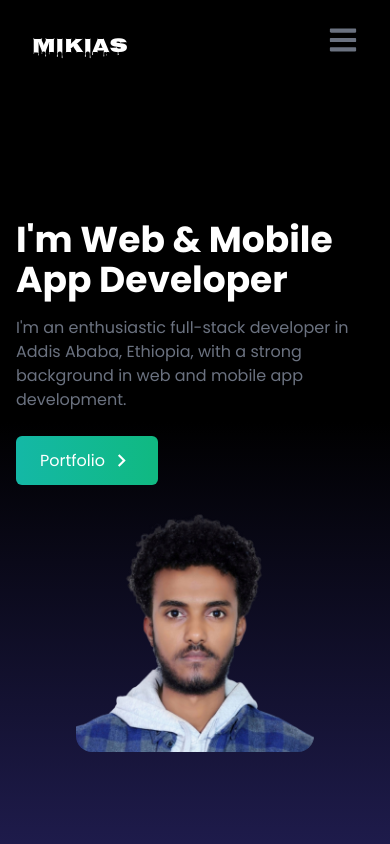
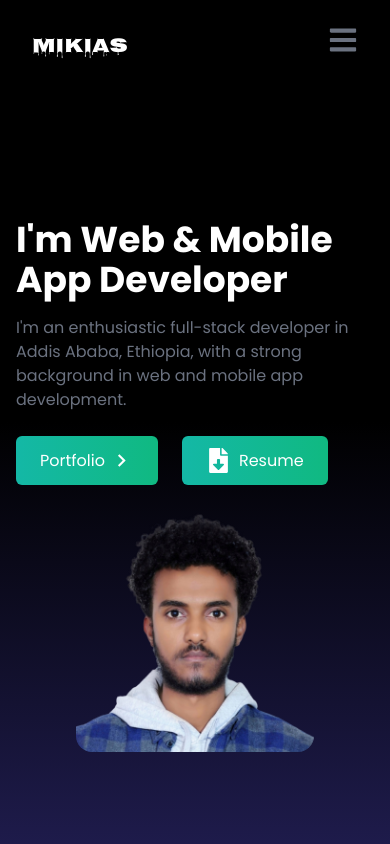
Before and after one commit to Mikias-Miessa/My-portfolio, a React (Create React App) app: page / in a window 390 px wide. Shown: the top 844 px of the page. Built offline with nearby package versions, Linux system fonts and the light colour scheme.

Commit message:
feat: add resume download button for smaller screen

```diff
--- a/src/components/Home.jsx
+++ b/src/components/Home.jsx
@@ -1,51 +1,92 @@
-import React from 'react'
-import MyPic from '../assets/myProfile.png'
-import { MdOutlineKeyboardArrowRight } from 'react-icons/md'
-import { Link } from 'react-scroll'
-import { motion } from "framer-motion"
-
+import React from 'react';
+import MyPic from '../assets/myProfile.png';
+import { MdOutlineKeyboardArrowRight } from 'react-icons/md';
+import { Link } from 'react-scroll';
+import { motion } from 'framer-motion';
+import { FaFileDownload } from 'react-icons/fa';
 const Home = () => {
   return (
-     <div name="home" className='h-screen w-full bg-gradient-to-b from-black via-black to-indigo-950'>
+    <div
+      name='home'
+      className='h-screen w-full bg-gradient-to-b from-black via-black to-indigo-950'
+    >
       <div className='max-w-screen-lg mx-auto flex flex-col items-center justify-center h-full px-4 md:flex-row pt-16'>
         <div className='flex flex-col justify-center mb-5'>
-      <motion.h2 className='text-4xl sm:text-7xl font-bold text-white mt-16'
+          <motion.h2
+            className='text-4xl sm:text-7xl font-bold text-white mt-16'
             initial={{ x: -1000 }}
             animate={{ x: 0 }}
-        transition={{ type: 'spring', stiffness: 40, damping: 10 }}>
+            transition={{ type: 'spring', stiffness: 40, damping: 10 }}
+          >
             I'm Web & Mobile App Developer
           </motion.h2>
-      <motion.p className='text-gray-500 py-4 max-w-md'
+          <motion.p
+            className='text-gray-500 py-4 max-w-md'
             initial={{ x: -1000 }}
             animate={{ x: 0 }}
-        transition={{ type: 'spring', delay: 0.2, stiffness: 40, damping: 10 }}>
-       I'm an enthusiastic full-stack developer in Addis Ababa, Ethiopia, with a strong background in web and mobile app development.
+            transition={{
+              type: 'spring',
+              delay: 0.2,
+              stiffness: 40,
+              damping: 10,
+            }}
+          >
+            I'm an enthusiastic full-stack developer in Addis Ababa, Ethiopia,
+            with a strong background in web and mobile app development.
           </motion.p>
           <motion.div
             initial={{ x: -1000 }}
             animate={{ x: 0 }}
-        transition={{ type: 'spring', delay: 0.4, stiffness: 40, damping: 10 }}>
-        <Link to='portfolio' smooth duration={500} className='group text-white w-fit px-6 py-3 my-2 flex items-center rounded-md bg-gradient-to-r from-teal-500 to-emerald-500 cursor-pointer'>
+            transition={{
+              type: 'spring',
+              delay: 0.4,
+              stiffness: 40,
+              damping: 10,
+            }}
+            className='flex gap-6'
+          >
+            <Link
+              to='portfolio'
+              smooth
+              duration={500}
+              className='group text-white w-fit px-6 py-3 my-2 flex items-center rounded-md bg-gradient-to-r from-teal-500 to-emerald-500 cursor-pointer'
+            >
               Portfolio
               <span className='group-hover:rotate-90 duration-300'>
                 <MdOutlineKeyboardArrowRight size={25} className='ml-1' />
               </span>
             </Link>
+            <a
+              target='_blank'
+              rel='noreferrer'
+              href='https://flowcv.com/resume/fh5tl42jsp'
+              className='md:hidden group text-white w-fit px-6 py-3 my-2 flex gap-2 items-center rounded-md bg-gradient-to-r from-teal-500 to-emerald-500 cursor-pointer'
+            >
+              <span>
+                <FaFileDownload size={25} />
+              </span>
+              Resume
+            </a>
           </motion.div>
         </div>
         <motion.div
-       initial={{x:1000}}
+          initial={{ x: 1000 }}
           animate={{ x: 0 }}
           transition={{
-        type: 'spring',stiffness: 40, damping: 10
+            type: 'spring',
+            stiffness: 40,
+            damping: 10,
           }}
         >
-      <img src={MyPic} alt="my profile" className='rounded-2xl mx-auto w-2/3 md:w-full' />
+          <img
+            src={MyPic}
+            alt='my profile'
+            className='rounded-2xl mx-auto w-2/3 md:w-full'
+          />
         </motion.div>
       </div>
     </div>
+  );
+};
 
-  )
-}
-
-export default Home
+export default Home;
```
Also changed, not shown: public/index.html (+5 -6 lines). Lines whose indentation alone changed are shown as unchanged.
